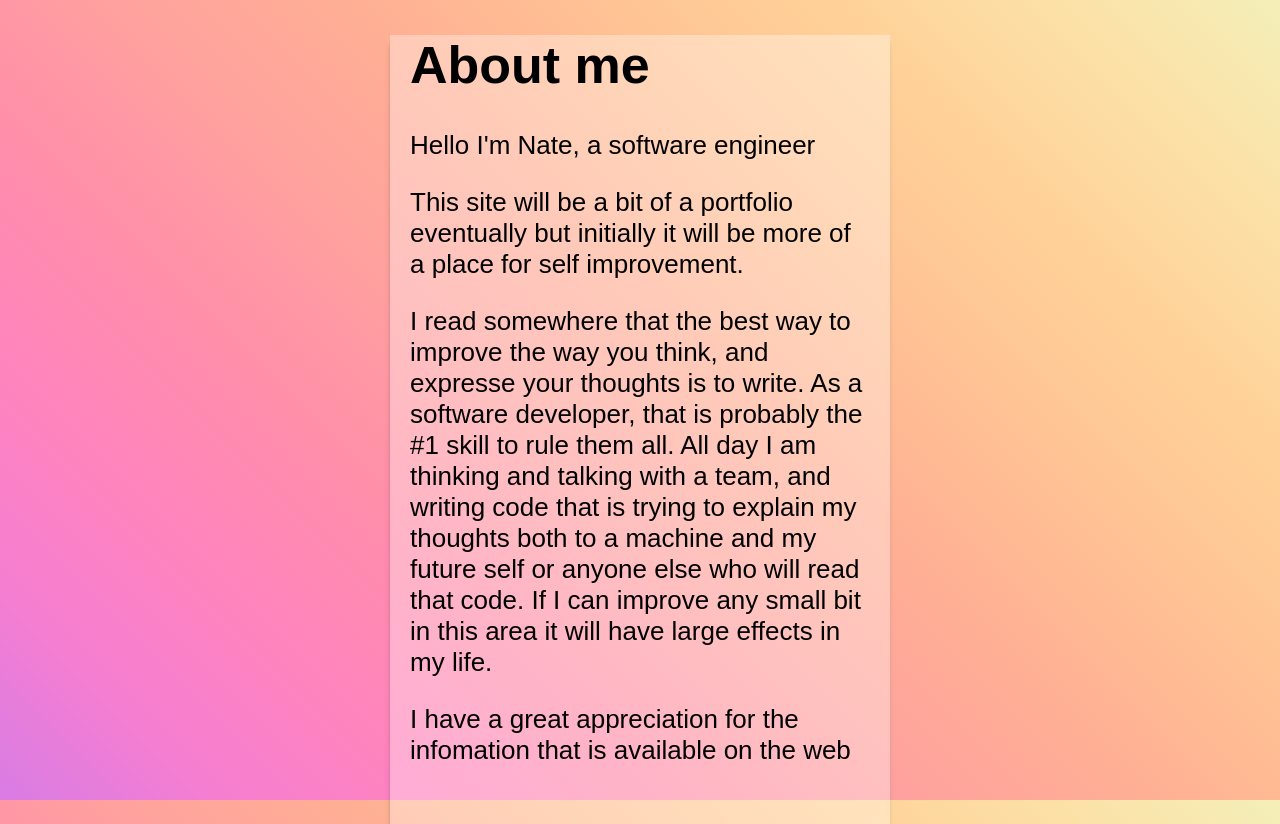
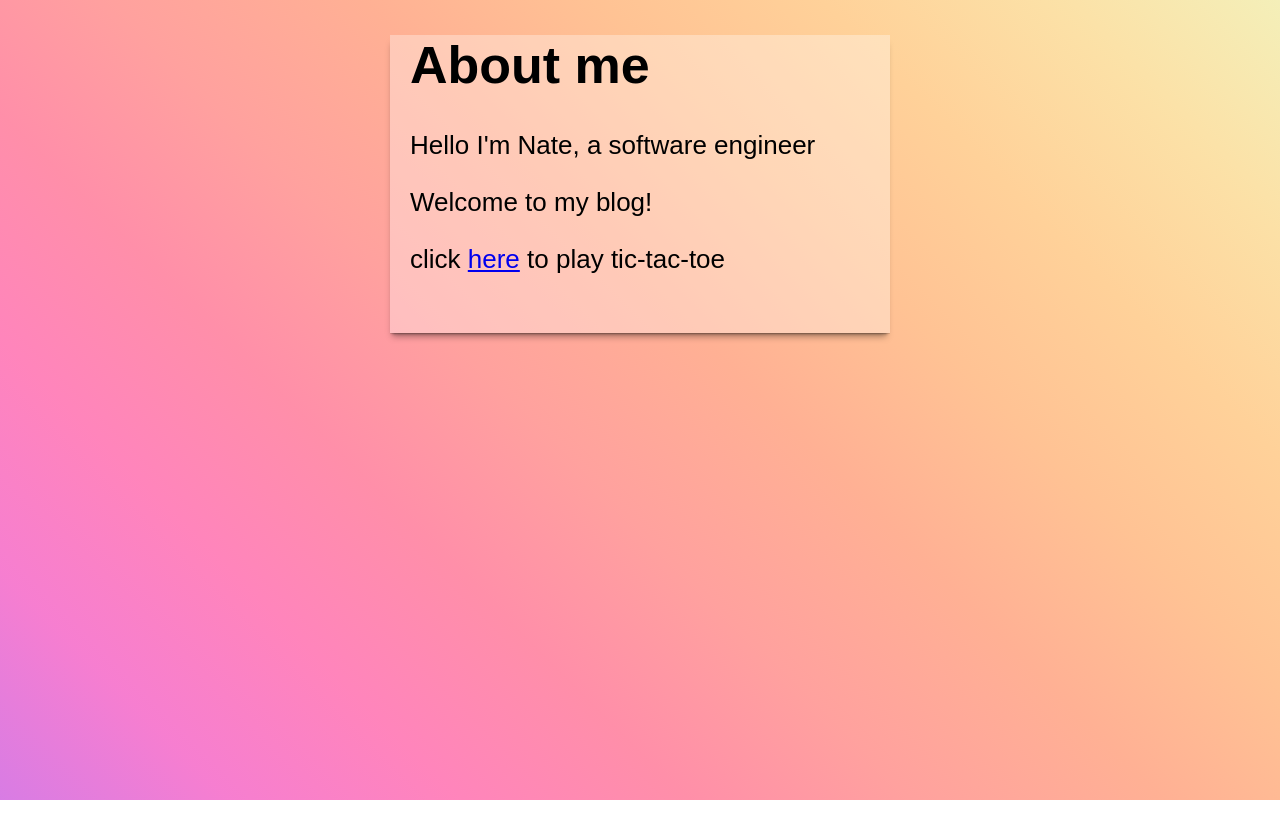
Before and after one commit to Natels/natels.github.io, a Next.js app: page / in a window 1280 px wide. After the commit the page ends 800 px from the top, so only its background shows below. Built offline with nearby package versions, Linux system fonts and the light colour scheme; a web font is replaced by a local one.

Commit message:
Added a tic-tac-toe route back

```diff
--- a/pages/index.mdx
+++ b/pages/index.mdx
@@ -2,14 +2,6 @@
 
 Hello I'm Nate, a software engineer
 
-This site will be a bit of a portfolio eventually but initially it will be more
-of a place for self improvement.
+Welcome to my blog!
 
-I read somewhere that the best way to improve the way you think, and expresse
-your thoughts is to write. As a software developer, that is probably the #1
-skill to rule them all. All day I am thinking and talking with a team, and
-writing code that is trying to explain my thoughts both to a machine and my
-future self or anyone else who will read that code. If I can improve any small
-bit in this area it will have large effects in my life.
-
-I have a great appreciation for the infomation that is available on the web
+click [here](/tic-tac-toe) to play tic-tac-toe
--- /dev/null
+++ b/pages/tic-tac-toe/index.mdx
@@ -0,0 +1,3 @@
+import Game from '../../components/tictactoe/index.js'
+
+<Game/>
```
